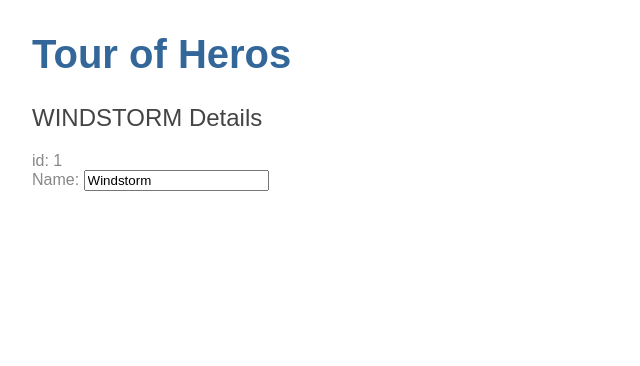
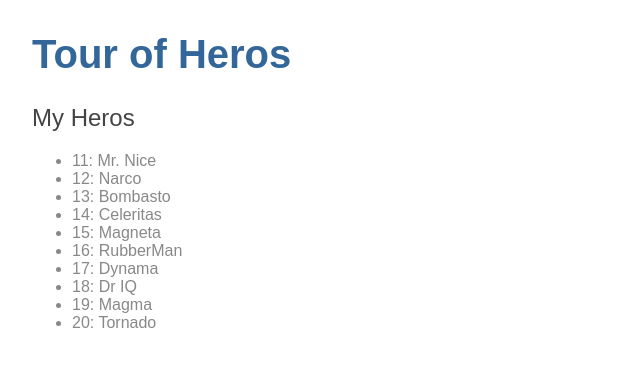
Before and after one commit to alocke12992/Angular-Todo, an Angular app: page / in a window 1280 px wide. Shown: the top 366 px of the page, without its empty margins (0-640 px from the left). Built offline with nearby package versions, Linux system fonts and the light colour scheme.

Commit message:
Creates Hero from Heros

```diff
--- a/src/app/heros/heros.component.html
+++ b/src/app/heros/heros.component.html
@@ -1,10 +1,7 @@
-<h2>{{hero.name | uppercase }} Details</h2>
-<div><span>id: </span>{{hero.id}}</div>
-<div>
-  <label>Name:
-    <input
-      [(ngModel)]="hero.name"
-      placeholder="name"
-    />
-  </label>
-</div>
+<h2>My Heros</h2>
+<ul class='heros'>
+  <li *ngFor="let hero of heros">
+    <span class="badge">{{hero.id}}:</span>
+    {{hero.name}}
+  </li>
+</ul>
--- a/src/app/heros/heros.component.ts
+++ b/src/app/heros/heros.component.ts
@@ -1,5 +1,6 @@
 import { Component, OnInit } from '@angular/core';
 import {Hero} from '../hero';
+import {HEROS} from '../mock-heros';
 
 @Component({
   selector: 'app-heros',
@@ -7,6 +8,7 @@ import {Hero} from '../hero';
   styleUrls: ['./heros.component.css']
 })
 export class HerosComponent implements OnInit {
+  heros = HEROS;
   hero: Hero = {
     id: 1,
     name: "Windstorm"
--- /dev/null
+++ b/src/app/mock-heros.ts
@@ -0,0 +1,14 @@
+import {Hero} from './hero';
+
+export const HEROS: Hero[] = [
+  { id: 11, name: 'Mr. Nice' },
+  { id: 12, name: 'Narco' },
+  { id: 13, name: 'Bombasto' },
+  { id: 14, name: 'Celeritas' },
+  { id: 15, name: 'Magneta' },
+  { id: 16, name: 'RubberMan' },
+  { id: 17, name: 'Dynama' },
+  { id: 18, name: 'Dr IQ' },
+  { id: 19, name: 'Magma' },
+  { id: 20, name: 'Tornado' }
+]
```
